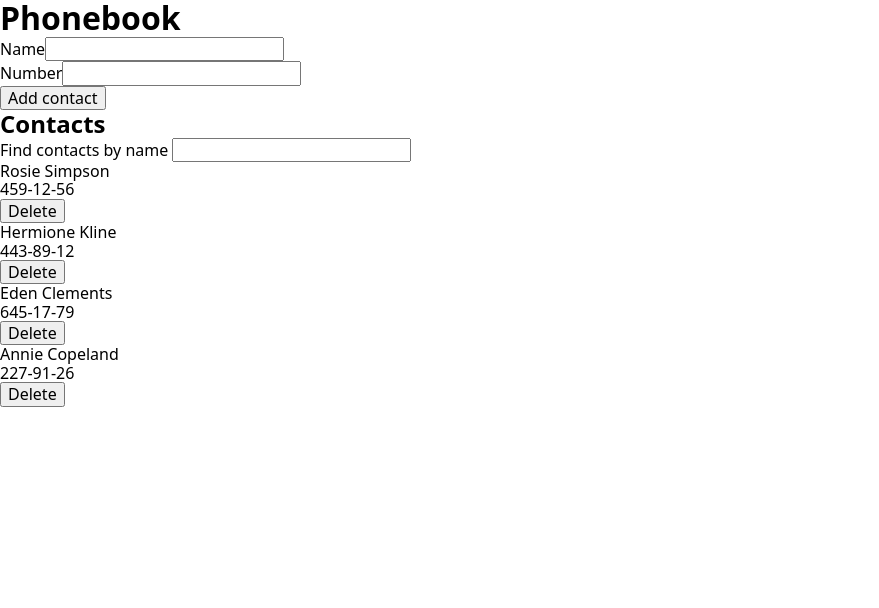
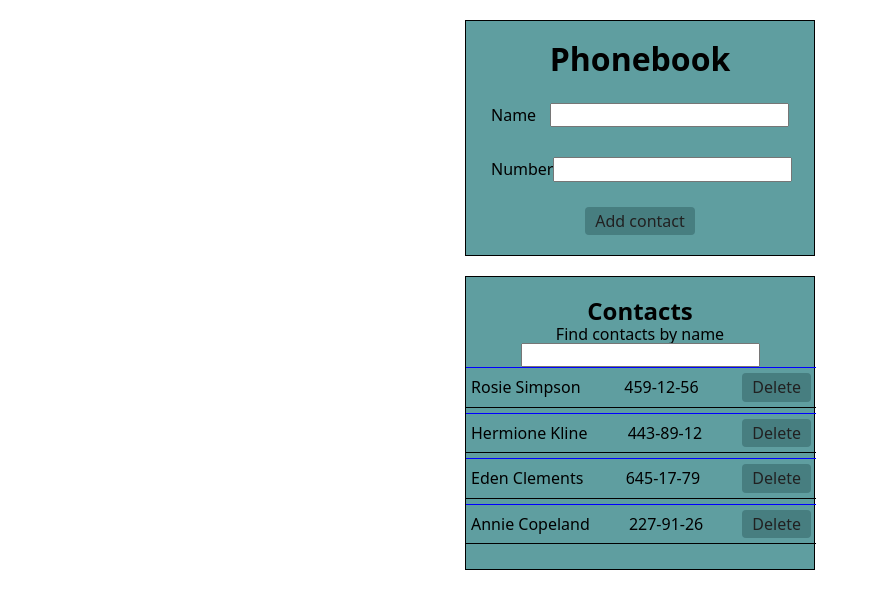
Before and after one commit to MaksimEdam/goit-react-hw-02-phonebook, a React (Create React App) app: page / in a window 1280 px wide. Shown: the top 608 px of the page, without its empty margins (0-879 px from the left). Built offline with nearby package versions, Linux system fonts and the light colour scheme.

Commit message:
add styles

```diff
--- a/src/App.js
+++ b/src/App.js
@@ -56,13 +56,13 @@ class App extends Component {
     const visibleContacts = this.getVisibleContacts();
     return (
       <div>
-        <div className="Wra">
-          <h1 className="rrr">Phonebook</h1>
+        <div className="Wrapper">
+          <h1 className="Title">Phonebook</h1>
 
           <Form onSubmit={this.addContact} />
         </div>
-        <div className="Wra">
-          <h2 className="rrr">Contacts</h2>
+        <div className="Wrapper">
+          <h2 className="Title">Contacts</h2>
           <Filter value={filter} onChange={this.changeFilter} />
 
           <Contacts
--- a/src/components/Contacts/Contacts.jsx
+++ b/src/components/Contacts/Contacts.jsx
@@ -1,11 +1,16 @@
+import s from './Contacts.module.css';
+
 function Contacts({ contacts, onDeleteContact }) {
   return (
     <ul className="bbb">
       {contacts.map(({ id, name, number }) => (
-        <li key={id} className="iii">
+        <li key={id} className={s.ListItem}>
           <p>{name}</p>
           <p>{number}</p>
-          <button className="fff" onClick={() => onDeleteContact(id)}>
+          <button
+            className={s.ContactButton}
+            onClick={() => onDeleteContact(id)}
+          >
             Delete
           </button>
         </li>
--- /dev/null
+++ b/src/components/Contacts/Contacts.module.css
@@ -0,0 +1,25 @@
+.ListItem {
+  display: flex;
+  justify-content: space-between;
+  border-top: 1px solid blue;
+  border-bottom: 1px solid black;
+  width: 350px;
+  margin-bottom: 5px;
+  padding: 5px;
+  align-items: center;
+}
+.ContactButton {
+  border-radius: 4px;
+  border: 0;
+  background-color: rgb(71, 126, 128);
+  cursor: pointer;
+  transition: background-color 250ms cubic-bezier(0.4, 0, 0.2, 1),
+    color 250ms cubic-bezier(0.4, 0, 0.2, 1);
+  color: #212121;
+  padding: 5px 10px;
+}
+.ContactButton:hover,
+.ContactButton:focus {
+  background-color: rgb(58, 91, 92);
+  color: #ffffff;
+}
--- a/src/components/Filter/Filter.jsx
+++ b/src/components/Filter/Filter.jsx
@@ -1,8 +1,9 @@
 import React from 'react';
+import s from './Filter.module.css';
 
 function Filter({ value, onChange }) {
   return (
-    <label className="hhh">
+    <label className={s.Label}>
       Find contacts by name{' '}
       <input type="text" value={value} onChange={onChange} />
     </label>
--- /dev/null
+++ b/src/components/Filter/Filter.module.css
@@ -0,0 +1,5 @@
+.Label {
+  display: flex;
+  justify-content: space-around;
+  flex-wrap: wrap;
+}
--- a/src/components/Form/Form.jsx
+++ b/src/components/Form/Form.jsx
@@ -1,4 +1,5 @@
 import { Component } from 'react';
+import s from './Form.module.css';
 class Form extends Component {
   state = {
     name: '',
@@ -22,8 +23,8 @@ class Form extends Component {
   render() {
     return (
       <form onSubmit={this.handleSubmit} className="test3">
-        <div className="inputW">
-          <label className="ttt">
+        <div className={s.inputWrapper}>
+          <label className={s.Label}>
             Name
             <input
               type="text"
@@ -36,8 +37,8 @@ class Form extends Component {
             />
           </label>
         </div>
-        <div className="inputW">
-          <label className="ttt">
+        <div className={s.inputWrapper}>
+          <label className={s.Label}>
             Number
             <input
               type="tel"
@@ -50,7 +51,7 @@ class Form extends Component {
             />
           </label>
         </div>
-        <button className="fff" type="submit">
+        <button className={s.FormButton} type="submit">
           Add contact
         </button>
       </form>
--- /dev/null
+++ b/src/components/Form/Form.module.css
@@ -0,0 +1,28 @@
+.inputWrapper {
+  justify-content: center;
+  margin: 20px;
+}
+.Label {
+  display: flex;
+  align-items: baseline;
+  justify-content: space-between;
+  padding: 5px;
+}
+.FormButton {
+  display: block;
+  margin: 0 auto;
+  align-self: center;
+  border-radius: 4px;
+  border: 0;
+  background-color: rgb(71, 126, 128);
+  cursor: pointer;
+  transition: background-color 250ms cubic-bezier(0.4, 0, 0.2, 1),
+    color 250ms cubic-bezier(0.4, 0, 0.2, 1);
+  color: #212121;
+  padding: 5px 10px;
+}
+.FormButton:hover,
+.FormButton:focus {
+  background-color: rgb(58, 91, 92);
+  color: #ffffff;
+}
--- a/src/index.css
+++ b/src/index.css
@@ -27,3 +27,15 @@ img {
 .link {
   text-decoration: none;
 }
+
+.Wrapper {
+  border: 1px solid black;
+  width: 350px;
+  margin: 20px auto;
+  padding: 20px 0;
+  background-color: cadetblue;
+}
+
+.Title {
+  text-align: center;
+}
```
Also changed, not shown: 15 other files (tests, documents, lock files or other folders).
